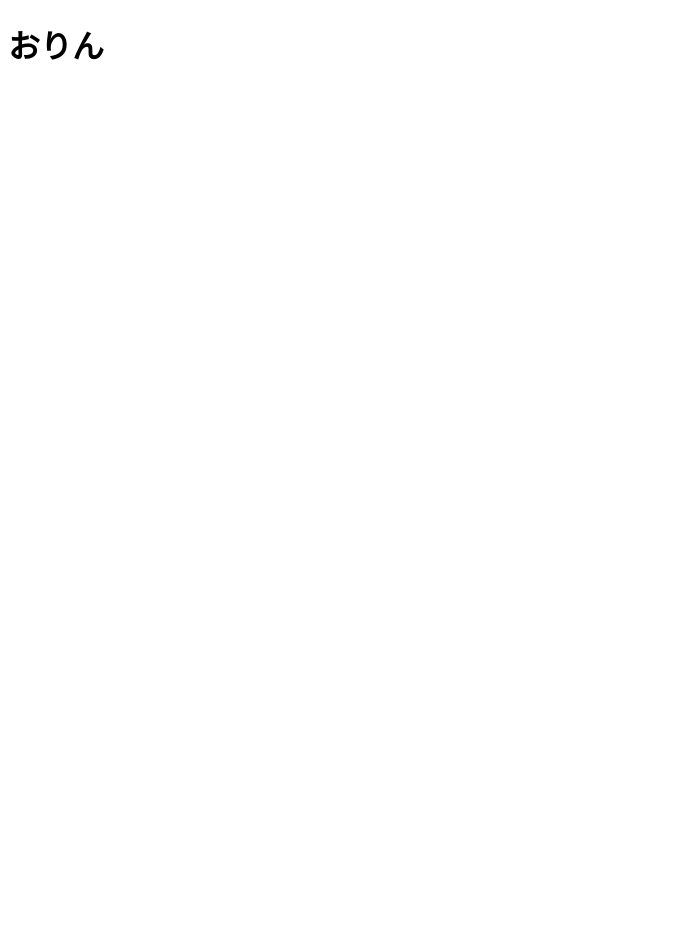
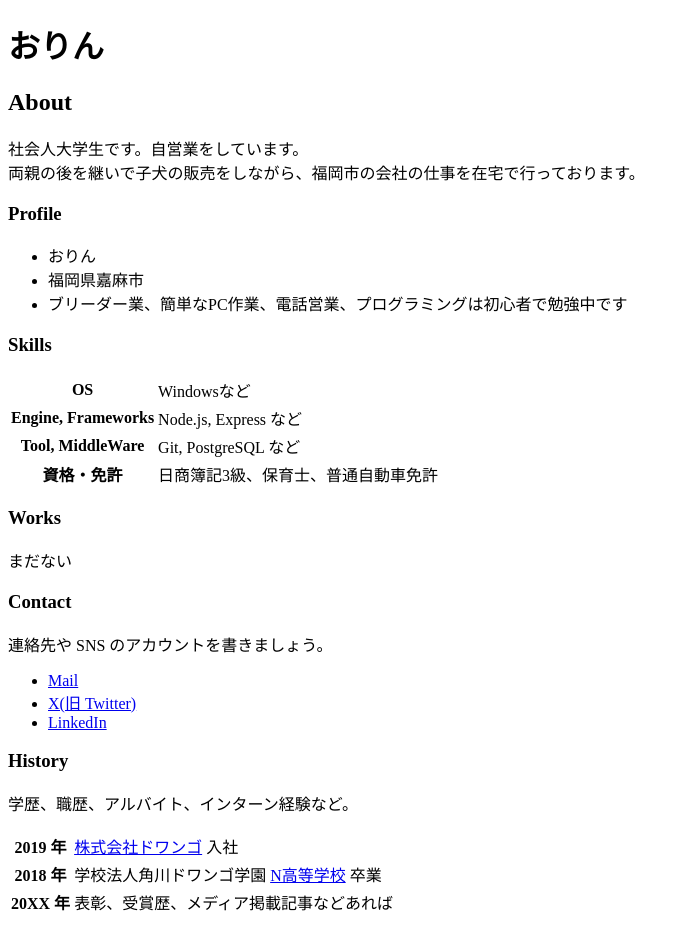
Before and after one commit to 261zs03226-jpg/Orin-2.github.io, a plain HTML site: page index.html in a window 1280 px wide. Shown: the whole page, without its empty margins (0-690 px from the left). Before the commit the page ends 800 px from the top, so only its background shows below. Drawn offline with Linux system fonts and the light colour scheme.

Commit message:
Update index.html

```diff
--- a/index.html
+++ b/index.html
@@ -7,5 +7,68 @@
   </head>
   <body>
     <h1>おりん</h1>
+
+    <h2>About</h2>
+    <p>
+      社会人大学生です。自営業をしています。<br>
+      両親の後を継いで子犬の販売をしながら、福岡市の会社の仕事を在宅で行っております。
+    </p>
+
+    <h3>Profile</h3>
+    <ul>
+      <li>おりん</li>
+      <li>福岡県嘉麻市</li>
+      <li>ブリーダー業、簡単なPC作業、電話営業、プログラミングは初心者で勉強中です</li>
+    </ul>
+
+    <h3>Skills</h3>
+    <table>
+      <tr>
+        <th>OS</th>
+        <td>Windowsなど</td>
+      </tr>
+      <tr>
+        <th>Engine, Frameworks</th>
+        <td>Node.js, Express など</td>
+      </tr>
+      <tr>
+        <th>Tool, MiddleWare</th>
+        <td>Git, PostgreSQL など</td>
+      </tr>
+      <tr>
+        <th>資格・免許</th>
+        <td>日商簿記3級、保育士、普通自動車免許</td>
+      </tr>
+    </table>
+
+    <h3>Works</h3>
+    <p>まだない</p>
+
+    <h3>Contact</h3>
+    <p>連絡先や SNS のアカウントを書きましょう。</p>
+    <ul>
+      <li><a href="mailto:name@example.com">Mail</a></li>
+      <li><a href="https://twitter.com/n_yobikou">X(旧 Twitter)</a></li>
+      <li><a href="https://www.linkedin.com/">LinkedIn</a></li>
+    </ul>
+
+    <h3>History</h3>
+    <p>学歴、職歴、アルバイト、インターン経験など。</p>
+    <table>
+      <tr>
+        <th>2019 年</th>
+        <td><a href="https://dwango.co.jp/">株式会社ドワンゴ</a> 入社</td>
+      </tr>
+      <tr>
+        <th>2018 年</th>
+        <td>学校法人角川ドワンゴ学園 <a href="https://nnn.ed.jp/">N高等学校</a> 卒業</td>
+      </tr>
+      <tr>
+        <th>20XX 年</th>
+        <td>表彰、受賞歴、メディア掲載記事などあれば</td>
+      </tr>
+    </table>
   </body>
 </html>
+  </body>
+</html>
```
